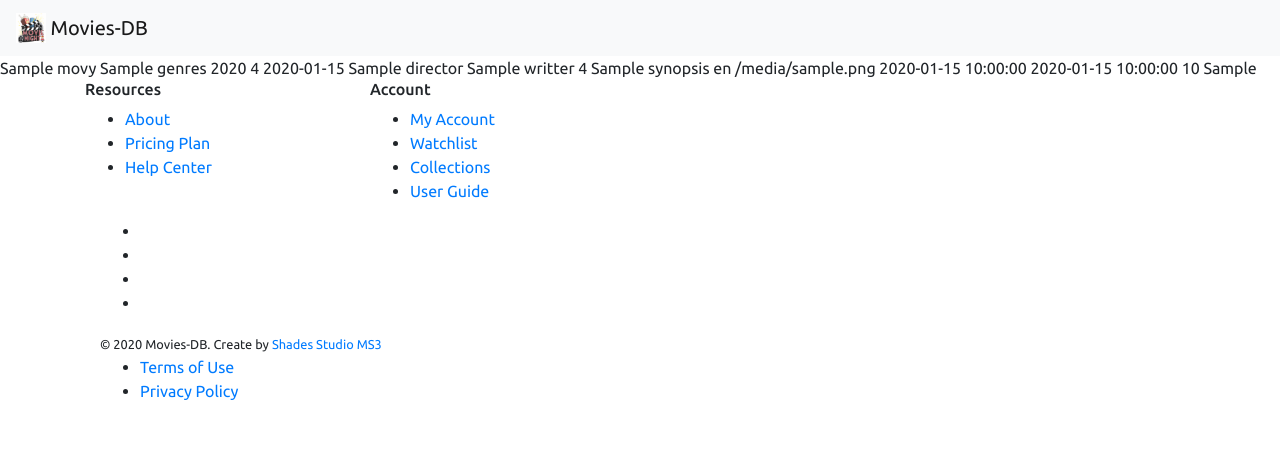
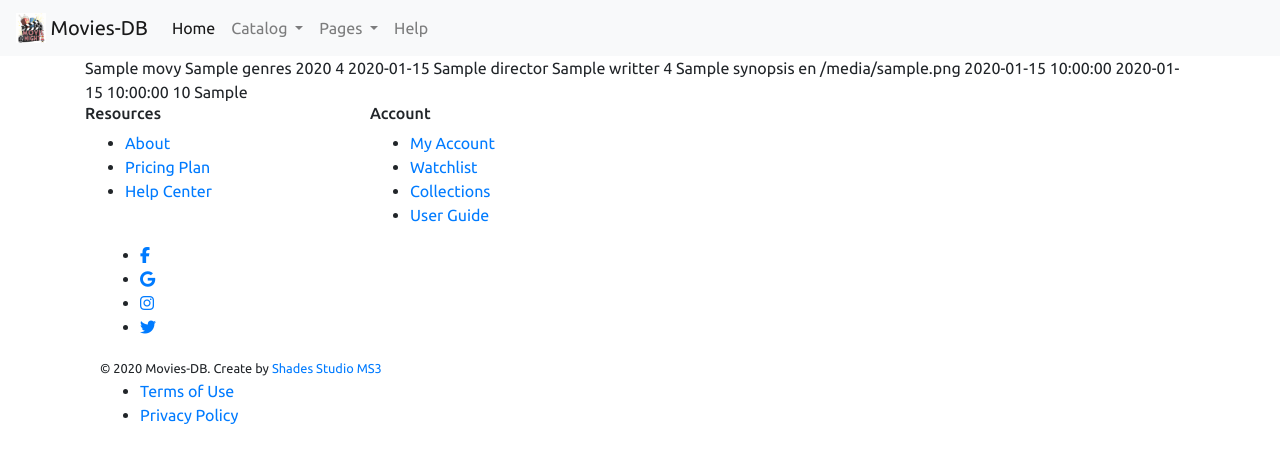
Before and after one commit to morphy80/CI-_MS3---Data-Centric-, a Flask app: page / in a window 1280 px wide. Shown: the top 463 px of the page. Run offline with Flask 2, Linux system fonts and the light colour scheme; a database or web service that is not in the repository returns one stand-in record (values such as "Sample title"); some libraries are stand-ins or nearby versions.

Commit message:
modified navbar

```diff
--- a/static/css/style.css
+++ b/static/css/style.css
@@ -14,3 +14,24 @@ body {
     flex-direction: column;
     font-family: 'Ubuntu', sans-serif;
 }
+
+header .top-search {
+    display: -webkit-flex;
+    display: -moz-box;
+    display: -ms-flexbox;
+    display: flex;
+    align-items: center;
+    justify-content: flex-start;
+    border: 4px solid #020d18;
+    -webkit-border-radius: 3px;
+    -moz-border-radius: 3px;
+    border-radius: 3px;
+}
+
+option {
+    font-weight: normal;
+    display: block;
+    white-space: pre;
+    min-height: 1.2em;
+    padding: 0px 2px 1px;
+}
--- a/templates/base.html
+++ b/templates/base.html
@@ -12,7 +12,7 @@
     <meta name="keywords" content="movies, series, cinema">
     <meta name="author" content="Shades Studio">
     <!-- Fontawesome CSS -->
-    <link rel="stylesheet" href="https://use.fontawesome.com/releases/v5.13.1/css/all.css" integrity="sha384-xxzQGERXS00kBmZW/6qxqJPyxW3UR0BPsL4c8ILaIWXva5kFi7TxkIIaMiKtqV1Q" crossorigin="anonymous">
+    <script src="https://kit.fontawesome.com/a31a7b74fd.js" crossorigin="anonymous"></script>
     <!-- Bootstrap CSS -->
     <link rel="stylesheet" href="https://stackpath.bootstrapcdn.com/bootstrap/4.5.0/css/bootstrap.min.css" integrity="sha384-9aIt2nRpC12Uk9gS9baDl411NQApFmC26EwAOH8WgZl5MYYxFfc+NcPb1dKGj7Sk" crossorigin="anonymous">
     <!-- Custom CSS -->
@@ -39,16 +39,68 @@
 </ul>
 </header> -->
 
-<!-- Image and text -->
-<nav class="navbar navbar-light bg-light">
-    <a class="navbar-brand" href="{{ url_for('home') }}">
-        <img src="{{ url_for('static', filename='img/logo.ico') }}" width="30" height="30" class="d-inline-block align-top" alt="" loading="lazy"> Movies-DB
-    </a>
-</nav>
+<body>
+    <header>
+        <!-- NAVBAR -->
+        <nav class="navbar navbar-expand-lg navbar-light bg-light">
+            <a class="navbar-brand" href="{{ url_for('home') }}">
+                <img src="{{ url_for('static', filename='img/logo.ico') }}" width="30" height="30" class="d-inline-block align-top" alt="" loading="lazy"> Movies-DB
+            </a>
+            <button class="navbar-toggler" type="button" data-toggle="collapse" data-target="#navbarNavDropdown" aria-controls="navbarNavDropdown" aria-expanded="false" aria-label="Toggle navigation">
+                <span class="navbar-toggler-icon"></span>
+            </button>
+            <div class="collapse navbar-collapse" id="navbarNavDropdown">
+                <ul class="navbar-nav">
+                    <li class="nav-item active">
+                        <a class="nav-link" href="#">Home <span class="sr-only">(current)</span></a>
+                    </li>
+                    <li class="nav-item dropdown">
+                        <a class="nav-link dropdown-toggle" href="#" id="navbarDropdownMenuLink" role="button" data-toggle="dropdown" aria-haspopup="true" aria-expanded="false">
+                            Catalog
+                        </a>
+                        <div class="dropdown-menu" aria-labelledby="navbarDropdownMenuLink">
+                            <a class="dropdown-item" href="#">Movie List</a>
+                            <a class="dropdown-item" href="#">Movie Grid</a>
+                            <a class="dropdown-item" href="#">Movie Detail</a>
+                            <a class="dropdown-item" href="#">Watch Later</a>
+                        </div>
+                    </li>
+                    <li class="nav-item dropdown">
+                        <a class="nav-link dropdown-toggle" href="#" id="navbarDropdownMenuLink" role="button" data-toggle="dropdown" aria-haspopup="true" aria-expanded="false">
+                            Pages
+                        </a>
+                        <div class="dropdown-menu" aria-labelledby="navbarDropdownMenuLink">
+                            <a class="dropdown-item" href="#">About</a>
+                            <a class="dropdown-item" href="#">Profile</a>
+                            <a class="dropdown-item" href="#">Sign In</a>
+                            <a class="dropdown-item" href="#">Sign Up</a>
+                            <a class="dropdown-item" href="#">Reviews</a>
+                            <a class="dropdown-item" href="#">Privacy Policy</a>
+                            <a class="dropdown-item" href="#">404 Page</a>
+                            <!-- <a class="dropdown-item" href="#">Coming Soon</a> -->
+                        </div>
+                    </li>
+                    <li class="nav-item">
+                        <a class="nav-link" href="#">Help</a>
+                    </li>
+                </ul>
+            </div>
 
 
-<body>
-    {% block content %} {% endblock %}
+        </nav>
+        <!-- <div class="top-search">
+            <select>
+                <option value="united">TV show</option>
+                <option value="saab">Others</option>
+            </select>
+            <input type="text" placeholder="Search for a movie, TV Show or celebrity that you are looking for">
+        </div> -->
+    </header>
+    <!---CONTENT-->
+    <div class="container">
+        {% block content %} {% endblock %}
+    </div>
+
     <!--Footer-->
     <footer class="footer">
         <div class="container">
@@ -56,8 +108,8 @@
 
                 <!-- footer list -->
                 <div class="col-6 col-sm-4 col-md-3">
-                    <h6 class="footer__title">Resources</h6>
-                    <ul class="footer__list">
+                    <h6 class="footer_title">Resources</h6>
+                    <ul class="footer_list">
                         <li><a href="about.html">About</a></li>
                         <li><a href="pricing.html">Pricing Plan</a></li>
                         <li><a href="faq.html">Help Center</a></li>
@@ -67,8 +119,8 @@
 
                 <!-- footer list -->
                 <div class="col-12 col-sm-4 col-md-3">
-                    <h6 class="footer__title">Account</h6>
-                    <ul class="footer__list">
+                    <h6 class="footer_title">Account</h6>
+                    <ul class="footer_list">
                         <li><a href="#">My Account</a></li>
                         <li><a href="#">Watchlist</a></li>
                         <li><a href="#">Collections</a></li>
@@ -79,8 +131,8 @@
 
             <!-- footer copyright -->
             <div class="col-12">
-                <div class="footer__copyright">
-                    <ul class="footer__social">
+                <div class="footer_copyright">
+                    <ul class="footer_social">
                         <li><a href="https://www.facebook.com/" target="_blank" rel="noopener"><i
                                     class="fa fa-facebook"></i></a></li>
                         <li><a href="https://www.google.com/" target="_blank" rel="noopener"><i
```
Also changed, not shown: .theia/settings.json.
